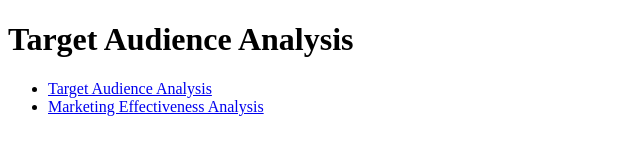
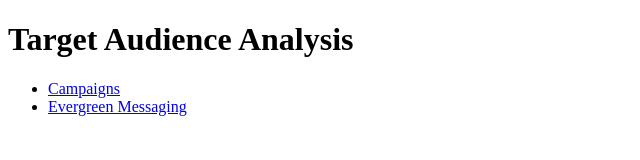
Before and after one commit to jiho98/Metrics, a plain HTML site: page Marketing Metics/Target Audience Analysis/index.html in a window 1280 px wide. Shown: the whole page, without its empty margins (0-640 px from the left). Drawn offline with Linux system fonts and the light colour scheme.

Commit message:
Update index.html

```diff
--- a/Marketing Metics/Target Audience Analysis/index.html
+++ b/Marketing Metics/Target Audience Analysis/index.html
@@ -9,8 +9,8 @@
 <body>
     <h1>Target Audience Analysis</h1>
     <ul>
-        <li><a href="Campaigns/index.html">Target Audience Analysis</a></li>
-        <li><a href="Evergreen Messaging/index.html">Marketing Effectiveness Analysis</a></li>
+        <li><a href="Campaigns/index.html">Campaigns</a></li>
+        <li><a href="Evergreen Messaging/index.html">Evergreen Messaging</a></li>
     </ul>
 </body>
 </html>
```
